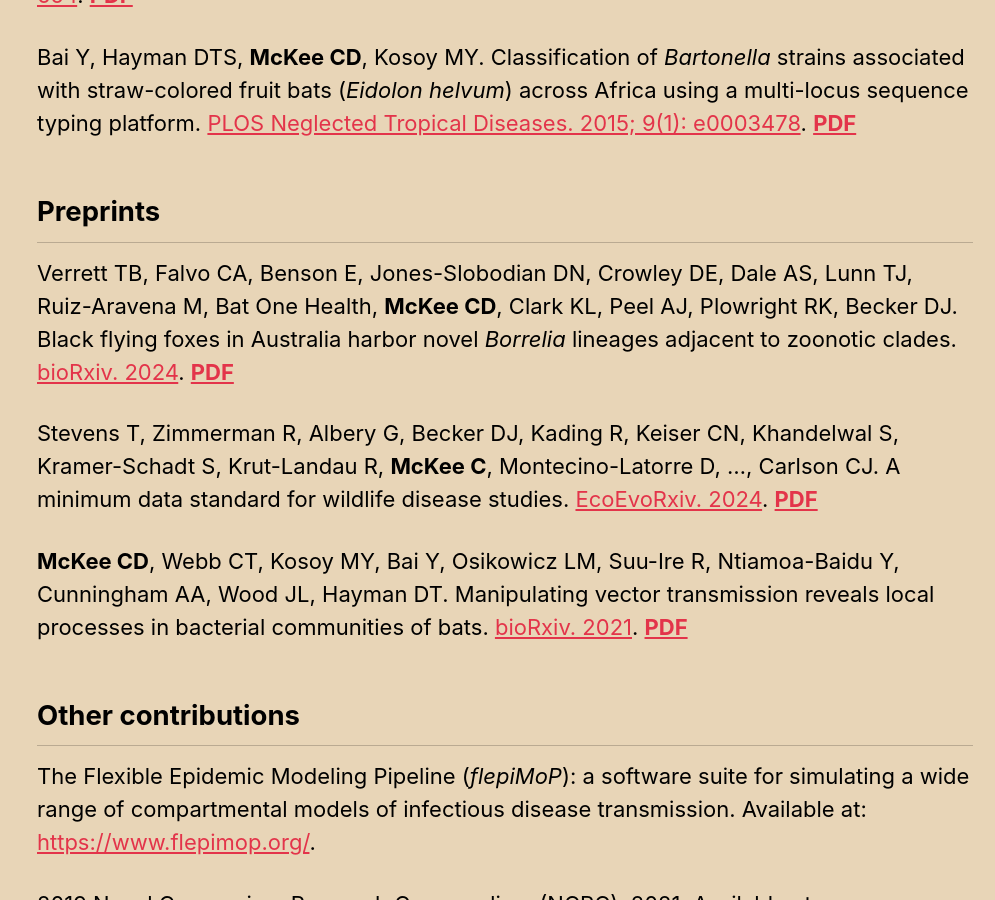
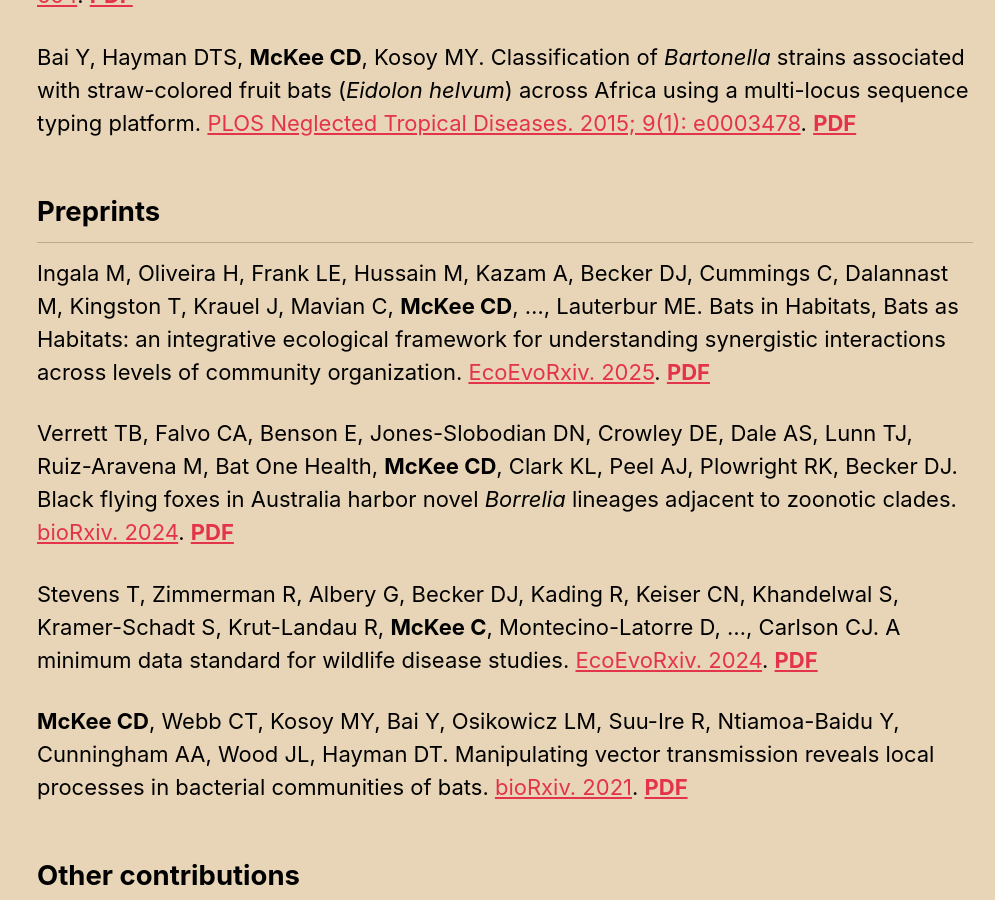
Before and after one commit to clifmckee/clifmckee.github.io, a Jekyll site: the page built from _pages/publications.md, in a window 1280 px wide and 900 px high, scrolled down 6396 px. Shown: the whole window, without its empty margins (285-1280 px from the left). Built offline with Jekyll 4.4.1, drawn with Linux system fonts in a browser that asks for light colours; cached includes are drawn as plain includes.

Commit message:
Update CV and pubs 2025-03-18

```diff
--- a/_pages/publications.md
+++ b/_pages/publications.md
@@ -114,6 +114,8 @@ Bai Y, Hayman DTS, **McKee CD**, Kosoy MY. Classification of *Bartonella* strain
 
 ## Preprints
 
+Ingala M, Oliveira H, Frank LE, Hussain M, Kazam A, Becker DJ, Cummings C, Dalannast M, Kingston T, Krauel J, Mavian C, **McKee CD**, ..., Lauterbur ME. Bats in Habitats, Bats as Habitats: an integrative ecological framework for understanding synergistic interactions across levels of community organization. [EcoEvoRxiv. 2025](https://doi.org/10.32942/X2RW59). [**PDF**](http://clifmckee.github.io/files/2025_Ingala_EcoEvoRxiv.pdf)
+
 Verrett TB, Falvo CA, Benson E, Jones-Slobodian DN, Crowley DE, Dale AS, Lunn TJ, Ruiz-Aravena M, Bat One Health, **McKee CD**, Clark KL, Peel AJ, Plowright RK, Becker DJ. Black flying foxes in Australia harbor novel *Borrelia* lineages adjacent to zoonotic clades. [bioRxiv. 2024](https://doi.org/10.1101/2024.12.20.629695). [**PDF**](http://clifmckee.github.io/files/2024_Verrett_bioRxiv.pdf)
 
 Stevens T, Zimmerman R, Albery G, Becker DJ, Kading R, Keiser CN, Khandelwal S, Kramer-Schadt S, Krut-Landau R, **McKee C**, Montecino-Latorre D, ..., Carlson CJ. A minimum data standard for wildlife disease studies. [EcoEvoRxiv. 2024](https://doi.org/10.32942/x2tw4j). [**PDF**](http://clifmckee.github.io/files/2024_Stevens_EcoEvoRxiv.pdf)
```
Also changed, not shown: 2 other files.
